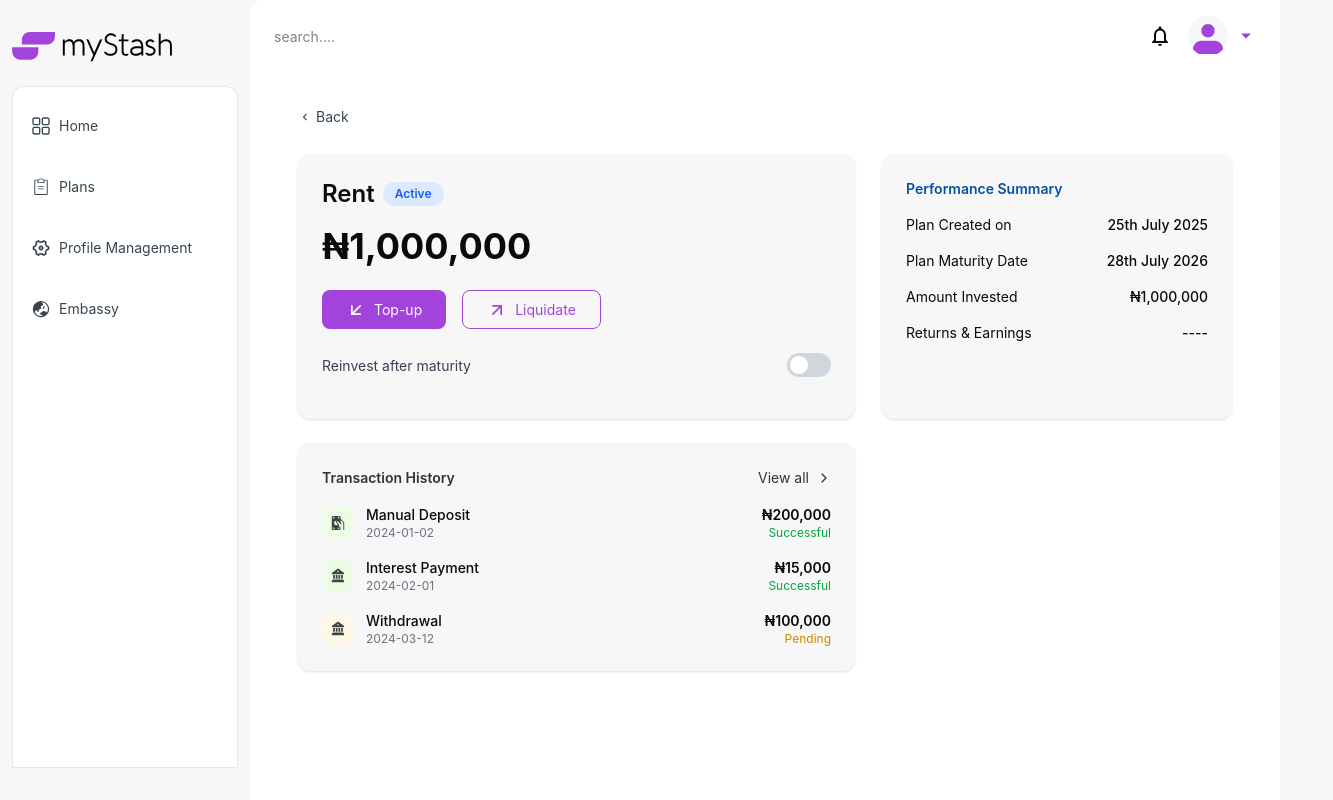
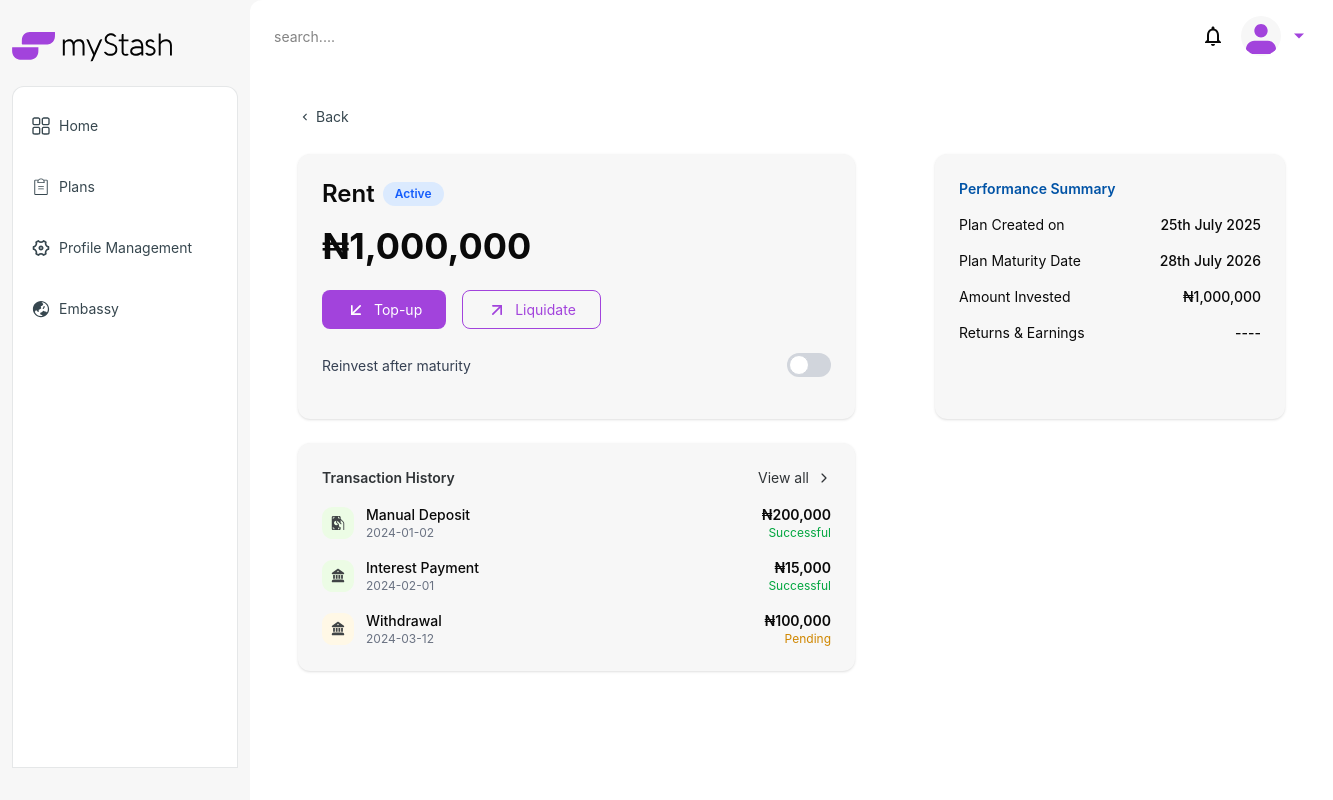
Before and after one commit to Naya-Ikenwe/My-Stash-Investment-Portal, a Next.js app: page /dashboard/plans/1 in a window 1280 px wide. Shown: the whole page, 1333 px wide, since content can reach past the window. Built offline with nearby package versions, Linux system fonts and the light colour scheme.

Commit message:
Added gap

```diff
--- a/app/(pages)/dashboard/plans/[id]/page.tsx
+++ b/app/(pages)/dashboard/plans/[id]/page.tsx
@@ -37,7 +37,7 @@ export default function PlanDetails({
         <p>Back</p>
       </Link>
       {/* LEFT CARD */}
-      <div className="flex justify-between">
+      <div className="flex gap-20">
         <div className="bg-[#F7F7F7] w-[557px] h-[265px] p-6 rounded-xl shadow-sm">
           <h1 className="text-2xl font-semibold flex items-center gap-2">
             {plan.title}
```
